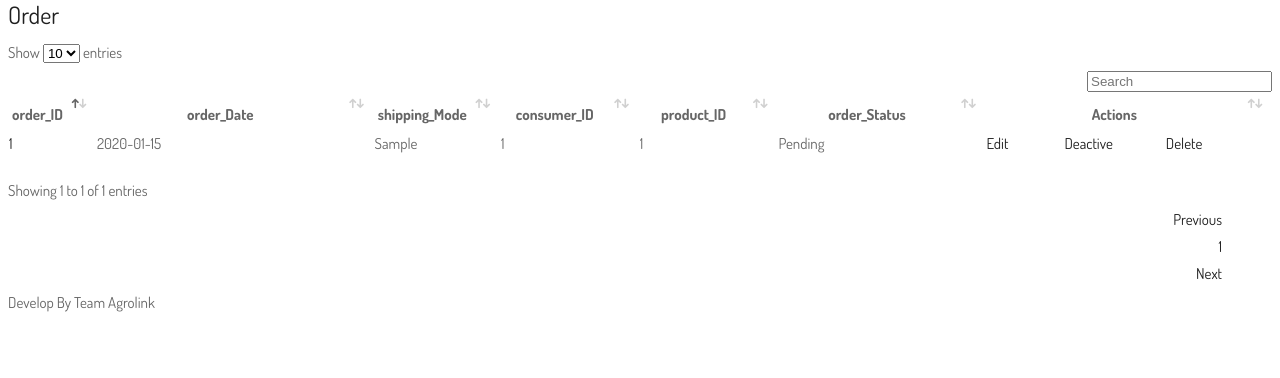
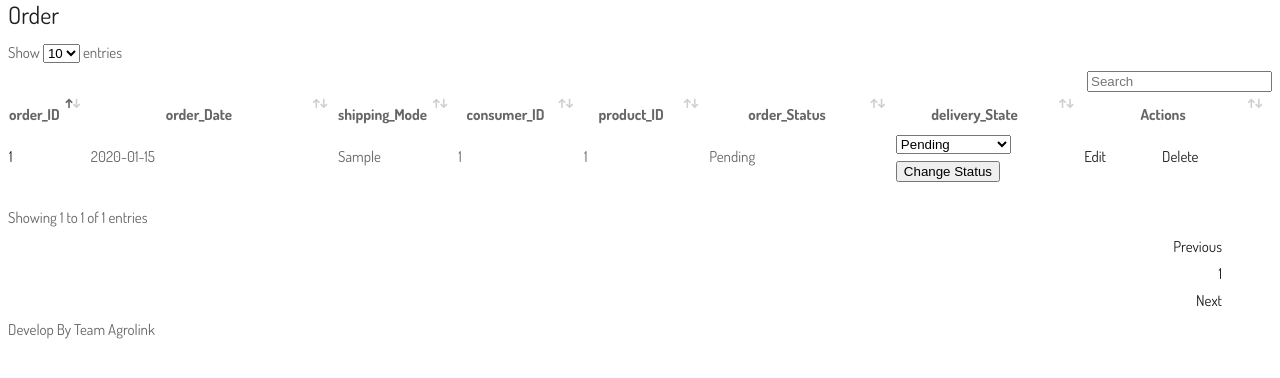
Before and after one commit to shahadatw6/agro_link_iub, a PHP site: page /agro_link_iub/admin/orders in a window 1280 px wide. Shown: the part 172-550 px from the top of the page. Run offline with PHP 8.4, Linux system fonts and the light colour scheme; a user stored in the database is signed in; tables that the repository leaves empty or names only in its code hold one stand-in row (values such as "Sample post"); some libraries are stand-ins or nearby versions.

Commit message:
orders for admin fix

```diff
--- a/admin/orders.php
+++ b/admin/orders.php
@@ -1,37 +1,14 @@
 <?php
 include('top.php');
 
-if(isset($_GET['type']) && $_GET['type']!='' && isset($_GET['id']) && $_GET['id'] >0){
-	$id=get_safe_value($_GET['id']);
-	$type=get_safe_value($_GET['type']);
+$sql = "SELECT * FROM order_table ORDER BY order_ID DESC";
+$res = mysqli_query($con, $sql);
+?>
 
-    if($type=='active' || $type=='deactive'){
-        $status = 1;
-        if($type=='deactive'){
-            $status = 0;
-        }
-        mysqli_query($con, "update order set status='$status' where order_ID='$id'");
-        redirect('order_table');
-    }
-    if($type == 'delete'){
-        $res = mysqli_fetch_assoc(mysqli_query($con, "SELECT * FROM order_table WHERE order_ID='$id'"));
-        mysqli_query($con, "DELETE FROM order_table WHERE order_ID='$id'");
-
-        redirect('orders');
-    }
-
-}
-
-
-$sql="SELECT * FROM order_table order by order_ID desc";
-$res=mysqli_query($con,$sql);
-
-?>
 <div class="card">
     <div class="card-body">
         <h1 class="grid_title">Order</h1>
         <div class="row grid_box">
-
             <div class="col-12">
                 <div class="table-responsive">
                     <table id="order-listing" class="table">
@@ -43,17 +20,15 @@ $res=mysqli_query($con,$sql);
                                 <th width="10%">consumer_ID</th>
                                 <th width="10%">product_ID</th>
                                 <th width="15%">order_Status</th>
+                                <th width="15%">delivery_State</th>
                                 <th width="15%">Actions</th>
                             </tr>
                         </thead>
                         <tbody>
-                        <?php if(mysqli_num_rows($res)>0){
-						$i=1;
-						while($row=mysqli_fetch_assoc($res)){
-
-                            $user_id=$row['order_ID'];
-                            $user = mysqli_fetch_assoc(mysqli_query($con,"SELECT * FROM order_table WHERE order_ID = '$user_id'"));
-
+                            <?php if(mysqli_num_rows($res) > 0){
+                                while($row = mysqli_fetch_assoc($res)){
+                                    $user_id = $row['order_ID'];
+                                    $user = mysqli_fetch_assoc(mysqli_query($con, "SELECT * FROM order_table WHERE order_ID = '$user_id'"));
                             ?>
                             <tr>
                                 <td>
@@ -64,31 +39,52 @@ $res=mysqli_query($con,$sql);
                                 <td>
                                     <p><?php echo $user['order_Date']?></p>
                                 </td>
-							<td>	<p><?php echo $user['shipping_Mode']?></p>
+                                <td>
+                                    <p><?php echo $user['shipping_Mode']?></p>
                                 </td>
                                 <td> <?php echo $user['consumer_ID']?> </td>
                                 <td> <?php echo $user['product_ID']?></td>
-								<td><p><?php echo $user['order_Status']?></p></td>
                                 <td>
-                                        <a href="manage_product?id=<?php echo $user['product_ID']?>"><label class="badge badge-success hand_cursor">Edit</label></a>&nbsp;
+                                    <p><?php echo $user['order_Status']?></p>
+                                </td>
+                                <td>
+                                    <form method="post">
+                                        <input type="hidden" name="order_id" value="<?php echo $user['order_ID']; ?>">
+                                        <div class="form-group">
+                                            <select class="form-control" name="new_status">
+                                                <option value="" disabled selected>Select Status</option>
+                                                <option value="Pending" <?php if ($user['order_Status'] == 'Pending') echo 'selected' ?>>Pending</option>
+                                                <option value="In Warehouse" <?php if ($user['order_Status'] == 'In Warehouse') echo 'selected' ?>>In Warehouse</option>
+                                                <option value="Out for Delivery" <?php if ($user['order_Status'] == 'Out for Delivery') echo 'selected' ?>>Out for Delivery</option>
+                                                <option value="Delivered" <?php if ($user['order_Status'] == 'Delivered') echo 'selected' ?>>Delivered</option>
+                                                <option value="Out of Stock" <?php if ($user['order_Status'] == 'Out of Stock') echo 'selected' ?>>Out of Stock</option>
+                                            </select>
+                                        </div>
+                                        <button type="submit" class="btn btn-primary btn-sm" name="change_status">Change Status</button>
+                                    </form>
                                     <?php
-                                        if($user['order_Status']==1){
+                                    if (isset($_POST['change_status'])) {
+                                        $newStatus = get_safe_value($_POST['new_status']);
+                                        $orderId = get_safe_value($_POST['order_id']);
+                                        $updateQuery = "UPDATE order_table SET order_Status='$newStatus' WHERE order_ID='$orderId'";
+                                        if (mysqli_query($con, $updateQuery)) {
+                                            echo "Order status updated successfully!";
+                                        } else {
+                                            echo "Error updating order status: " . mysqli_error($con);
+                                        }
+                                        redirect('orders.php');
+
+                                    }
                                     ?>
-                                        <a href="?id=<?php echo $user['product_ID']?>&type=deactive"><label class="badge badge-danger hand_cursor">Active</label></a>
-                                        <?php
-                                        }else{
-                                        ?>
-                                        <a href="?id=<?php echo $user['product_ID']?>&type=active"><label class="badge badge-info hand_cursor">Deactive</label></a>
+                                </td>
+                                <td>
+                                    <a href="manage_product?id=<?php echo $user['product_ID'] ?>"><label class="badge badge-success hand_cursor">Edit</label></a>&nbsp;
+                                    <a href="?id=<?php echo $user['product_ID']?>&type=delete"><label class="badge badge-danger delete_red hand_cursor">Delete</label></a>
+                                </td>
+                            </tr>
                             <?php
                                 }
-                                        ?>
-                                        <a href="?id=<?php echo $user['product_ID']?>&type=delete"><label class="badge badge-danger delete_red hand_cursor">Delete</label></a>
-                                    </td>
-
-                        </tr>
-                        <?php
-						$i++;
-						} } else { ?>
+                            } else { ?>
                                 <tr>
                                     <td colspan="5">No data found</td>
                                 </tr>
@@ -101,4 +97,4 @@ $res=mysqli_query($con,$sql);
     </div>
 </div>
 
-<?php include('footer.php');?>
+<?php include('footer.php'); ?>
```
Also changed, not shown: tausiaWrites.txt (deleted), test.txt (deleted). Lines whose indentation alone changed are shown as unchanged.
